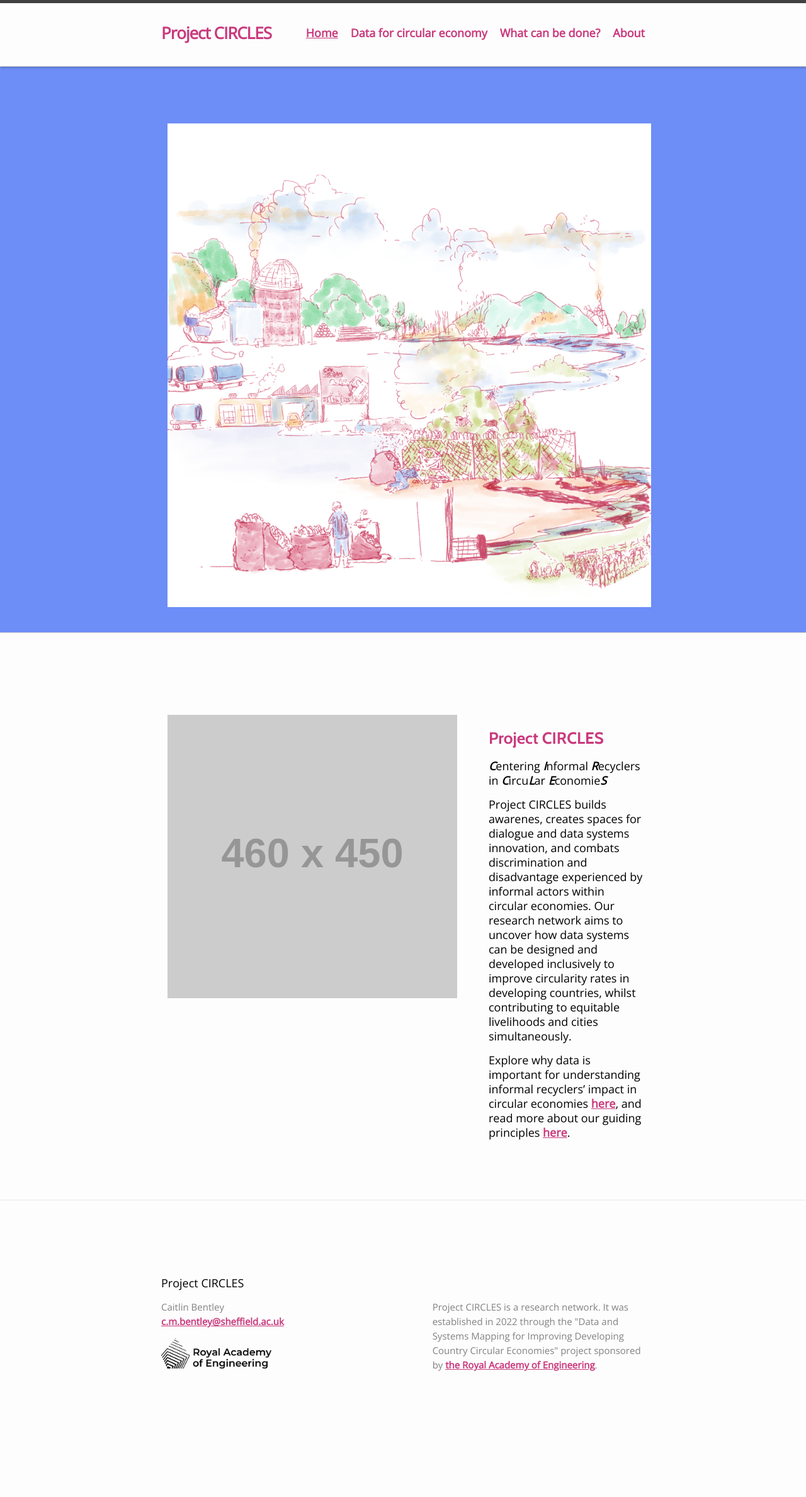
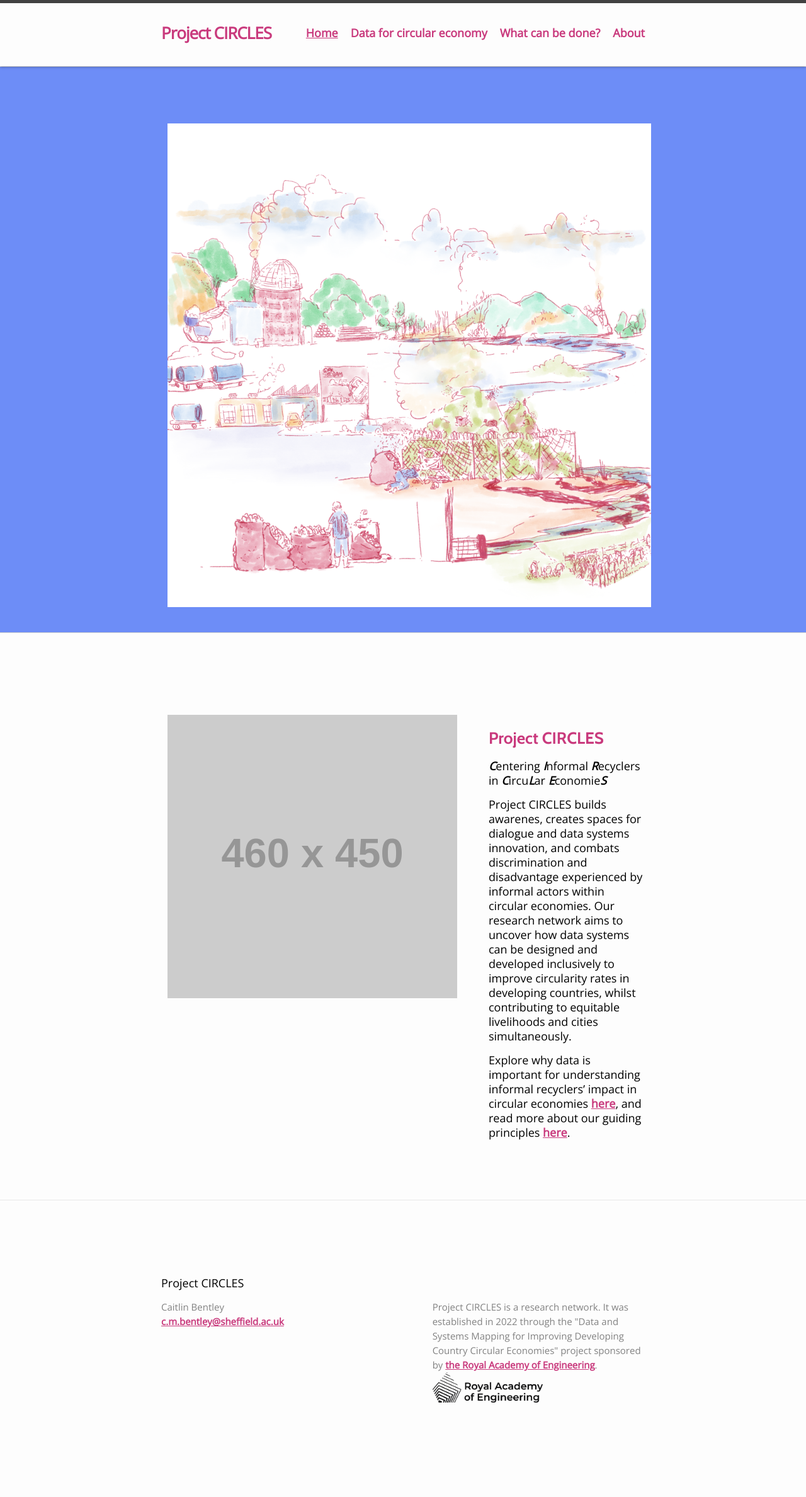
Before and after one commit to yadurajiv/CircularEconomies, a Jekyll site: the page built from index.markdown, in a window 1280 px wide. Shown: the whole page at 63% size. Built offline with Jekyll 4.4.1, drawn with Linux system fonts in a browser that asks for light colours; before the commit the page ends 2329 px from its top, so only the background shows below that.

Commit message:
Update _config.yml
moved logo to right

```diff
--- a/_config.yml
+++ b/_config.yml
@@ -21,10 +21,9 @@
 title: Project CIRCLES
 author: Caitlin Bentley
 email: c.m.bentley@sheffield.ac.uk
-description: 'Project CIRCLES is a research network. It was established in 2022 through the "Data and Systems Mapping for Improving Developing Country Circular Economies" project sponsored by <a href="https://www.raeng.org.uk" target="_blank">the Royal Academy of Engineering</a>.'
+description: 'Project CIRCLES is a research network. It was established in 2022 through the "Data and Systems Mapping for Improving Developing Country Circular Economies" project sponsored by <a href="https://www.raeng.org.uk" target="_blank">the Royal Academy of Engineering</a>.<br /><img src="assets/images/RAE Logo_Black_RGB.png" width="175px" />'
 baseurl: "CircularEconomies" # the subpath of your site, e.g. /blog
 url: "" # the base hostname & protocol for your site, e.g. http://example.com
-logo: '<img src="assets/images/RAE Logo_Black_RGB.png" width="175px" />'
 
 # Build settings
 theme: minima
```
